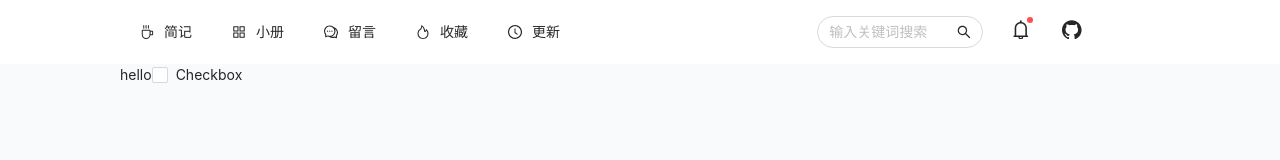
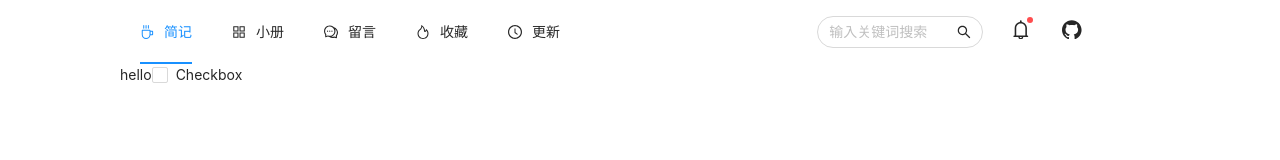
Before and after one commit to dongyuanxin/cloudpress, a Next.js app in the folder frontend/: page /home in a window 1280 px wide. Shown: the top 160 px of the page. Built offline with nearby package versions, Linux system fonts and the light colour scheme.

Commit message:
feat(component): 导航栏组件

```diff
--- a/frontend/components/CustomFooter/index.jsx
+++ b/frontend/components/CustomFooter/index.jsx
@@ -104,7 +104,7 @@ const CustomFooter = ({ style }) => {
                 <Divider style={{borderTopColor: 'rgba(255,255,255,.4)'}}/>
                 <div style={{color: 'rgba(255,255,255,.4)', textAlign: "center", fontSize: '16px'}}>
                     Made with
-                    <span style={{color: 'rgb(255, 255, 255)'}}>&nbsp;❤</span>
+                    <span style={{color: 'rgb(255, 255, 255)'}}>&nbsp;❤&nbsp;</span>
                     by
                     <span style={{color: 'rgba(255,255,255,.9)'}}>&nbsp;CloudPress</span>
                 </div>
--- /dev/null
+++ b/frontend/components/Navigation/index.jsx
@@ -0,0 +1,99 @@
+import React, { useState, useEffect } from 'react'
+import { Layout, Menu, Row, Col, Tooltip, Button, Input, Badge, message } from 'antd'
+import { useRouter } from "next/router"
+import {
+    CoffeeOutlined,
+    AppstoreOutlined,
+    CommentOutlined,
+    FireOutlined,
+    BellOutlined,
+    GithubOutlined,
+    SearchOutlined,
+    ClockCircleOutlined
+} from './../../components/Icon/'
+
+const { Header } = Layout
+
+const Navigation = ({
+    style
+}) => {
+    const [searchColWidth, setSearchColWidth] = useState(8)
+    const [selectedKeys, setSelectedKeys] = useState(['jianji'])
+    const router = useRouter()
+    const nav = [
+        {
+            title: '简记',
+            key: 'jianji',
+            icon: <CoffeeOutlined />,
+            disabled: false,
+            link: '/'
+        },
+        {
+            title: '小册',
+            key: 'xiaoce',
+            icon: <AppstoreOutlined />,
+            disabled: true
+        },
+        {
+            title: '留言',
+            key: 'liuyan',
+            icon: <CommentOutlined />,
+            disabled: true,
+        },
+        {
+            title: '收藏',
+            key: 'shoucang',
+            icon: <FireOutlined />,
+            disabled: true
+        },
+        {
+            title: '更新',
+            key: 'gengxin',
+            icon: <ClockCircleOutlined />,
+            disabled: true
+        }
+    ]
+
+    return <Header style={style}>
+        <Row style={{ width: '1040px', maxWidth: '95vw', margin: '0 auto'}}>
+            <Col span={12}>
+                <Menu mode='horizontal' selectedKeys={selectedKeys} style={{borderColor: 'transparent'}}>
+                    {
+                        nav.map((item) => (
+                            <Menu.Item key={item.key} icon={item.icon}
+                                onClick={() => item.disabled && message.warning('功能未开放')}
+                            >
+                                {
+                                    item.link
+                                        ? <a href={item.link} target="_self">{item.title}</a>
+                                        : <span>{item.title}</span>
+                                }
+                            </Menu.Item>
+                        ))
+                    }
+                </Menu>
+            </Col>
+            <Col span={12}>
+                <Row justify="end" gutter={12}>
+                    <Col span={searchColWidth}>
+                        <Input placeholder="输入关键词搜索" style={{ borderRadius: '16px' }} suffix={<SearchOutlined style={{ cursor: 'pointer' }}/>}/>
+                    </Col>
+                    <Col span={8}>
+                        <Button type="text">
+                            <Badge dot={true}>
+                                <BellOutlined style={{fontSize: '1.4em', fontWeight: 'bold'}}/>
+                            </Badge>
+                        </Button>
+                        <Tooltip placement="top" title="客官，给个Star呗(ง •̀灬•́)ง">
+                            <Button type="text" style={{fontSize: '1.4em', fontWeight: 'bold'}}>
+                                <GithubOutlined />
+                            </Button>
+                        </Tooltip>
+                    </Col>
+                </Row>
+            </Col>
+        </Row>
+    </Header>
+}
+
+export default Navigation
--- a/frontend/pages/_app.js
+++ b/frontend/pages/_app.js
@@ -1,61 +1,17 @@
 import 'antd/dist/antd.css'
 import React, { useState } from 'react'
-import { Layout, Menu, Row, Col, Tooltip, Button, Input, Badge } from 'antd'
-import { CoffeeOutlined, AppstoreOutlined, CommentOutlined, FireOutlined, BellOutlined, GithubOutlined, SearchOutlined, ClockCircleOutlined } from '@ant-design/icons'
+import { Layout } from 'antd'
 import CustomFooter from './../components/CustomFooter/'
+import Navigation from './../components/Navigation/'
 import "./../styles/index.scss";
 import 'highlight.js/styles/atom-one-light.css'
 
-const { Header, Content, Footer } = Layout
-const { Search } = Input
+const { Content } = Layout
 
 // This default export is required in a new `pages/_app.js` file.
 export default function MyApp({ Component, pageProps }) {
-    const [searchColWidth, setSearchColWidth] = useState(8)
-
-    return <Layout style={{background: '#f8fafc'}}>
-        <Header style={{background: 'white'}}>
-            <Row style={{ width: '1040px', maxWidth: '95vw', margin: '0 auto'}}>
-                <Col span={12}>
-                    <Menu mode='horizontal' style={{borderColor: 'transparent'}}>
-                        <Menu.Item key="mail" icon={<CoffeeOutlined />}>
-                            简记
-                        </Menu.Item>
-                        <Menu.Item key="app" icon={<AppstoreOutlined />}>
-                            小册
-                        </Menu.Item>
-                        <Menu.Item key="fw" icon={<CommentOutlined />}>
-                            留言
-                        </Menu.Item>
-                        <Menu.Item key="books" icon={<FireOutlined />}>
-                            收藏
-                        </Menu.Item>
-                        <Menu.Item key="log" icon={<ClockCircleOutlined />}>
-                            更新
-                        </Menu.Item>
-                    </Menu>
-                </Col>
-                <Col span={12}>
-                    <Row justify="end" gutter={12}>
-                        <Col span={searchColWidth}>
-                            <Input placeholder="输入关键词搜索" style={{ borderRadius: '16px' }} suffix={<SearchOutlined style={{ cursor: 'pointer' }}/>}/>
-                        </Col>
-                        <Col span={8}>
-                            <Button type="text">
-                                <Badge dot={true}>
-                                    <BellOutlined style={{fontSize: '1.4em', fontWeight: 'bold'}}/>
-                                </Badge>
-                            </Button>
-                            <Tooltip placement="top" title="客官，给个Star呗(ง •̀灬•́)ง">
-                                <Button type="text" style={{fontSize: '1.4em', fontWeight: 'bold'}}>
-                                    <GithubOutlined />
-                                </Button>
-                            </Tooltip>
-                        </Col>
-                    </Row>
-                </Col>
-            </Row>
-        </Header>
+    return <Layout style={{background: 'white'}}>
+        <Navigation style={{background: 'white'}}/>
         <Content style={{ width: '1040px', maxWidth: '95vw', margin: '0 auto', minHeight: 'calc(100vh - 64px - 340px)'}}>
             <Component {...pageProps} />
         </Content>
--- a/frontend/styles/[page].scss
+++ b/frontend/styles/[page].scss
@@ -26,8 +26,6 @@
 
     &-psg {
         padding: 20px 25px;
-        border: 1px solid #f0f0f0;
-        background: #fafafa;
 
         &-icon {
             color: white;
```
